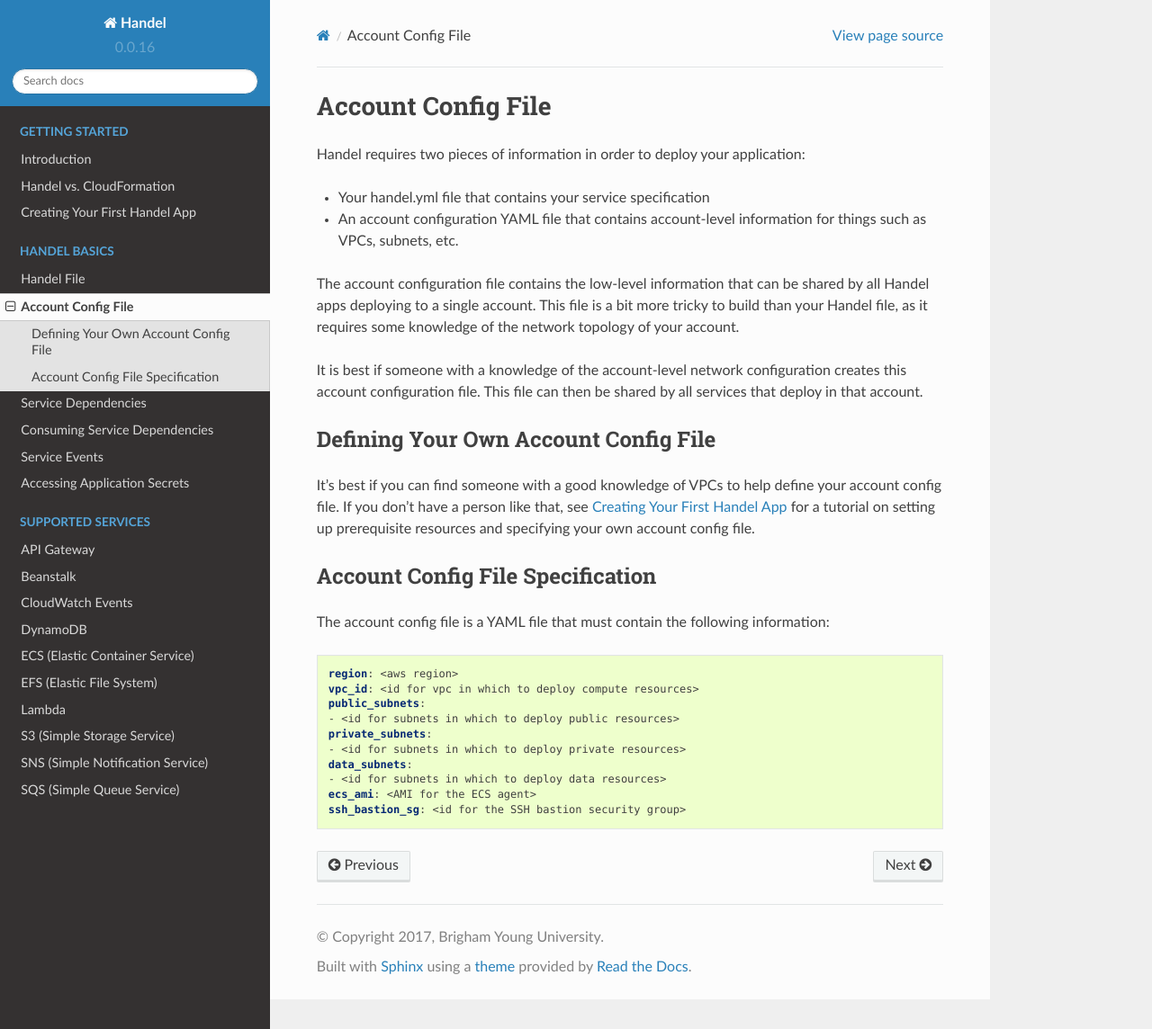
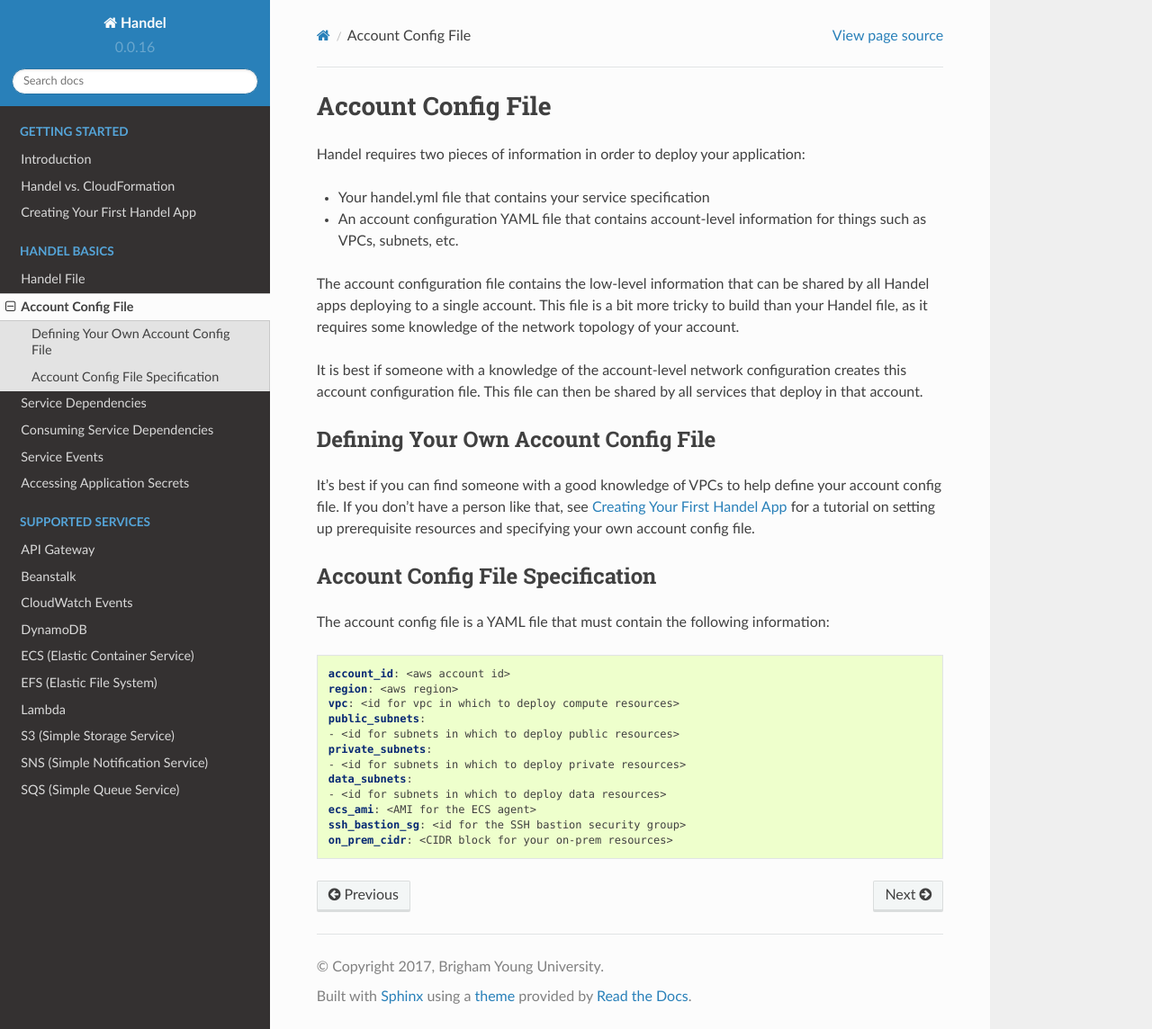
Before and after one commit to byu-oit/handel, a Sphinx documentation site: the page built from docs/handel-basics/account-config-file.rst, in a window 1280 px wide and 1144 px high. Shown: the whole window at 90% size. Built offline with Sphinx 7.4.7 and the Read the Docs theme 2.0.0, drawn with Linux system fonts in a browser that asks for light colours; some of the changed lines change nothing that is shown.

Commit message:
Update account-config-file docs

```diff
--- a/docs/handel-basics/account-config-file.rst
+++ b/docs/handel-basics/account-config-file.rst
@@ -21,8 +21,9 @@ The account config file is a YAML file that must contain the following informati
 
 .. code-block:: yaml
 
+  account_id: <aws account id>
   region: <aws region>
-  vpc_id: <id for vpc in which to deploy compute resources>
+  vpc: <id for vpc in which to deploy compute resources>
   public_subnets:
   - <id for subnets in which to deploy public resources>
   private_subnets:
@@ -31,3 +32,4 @@ The account config file is a YAML file that must contain the following informati
   - <id for subnets in which to deploy data resources>
   ecs_ami: <AMI for the ECS agent>
   ssh_bastion_sg: <id for the SSH bastion security group>
+  on_prem_cidr: <CIDR block for your on-prem resources>
```
